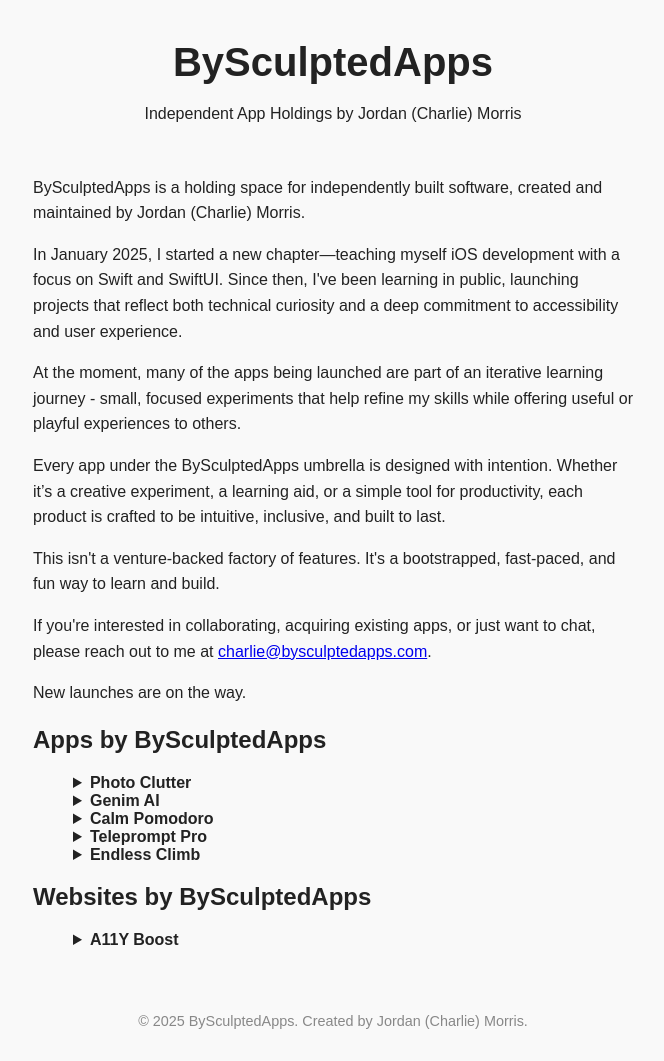
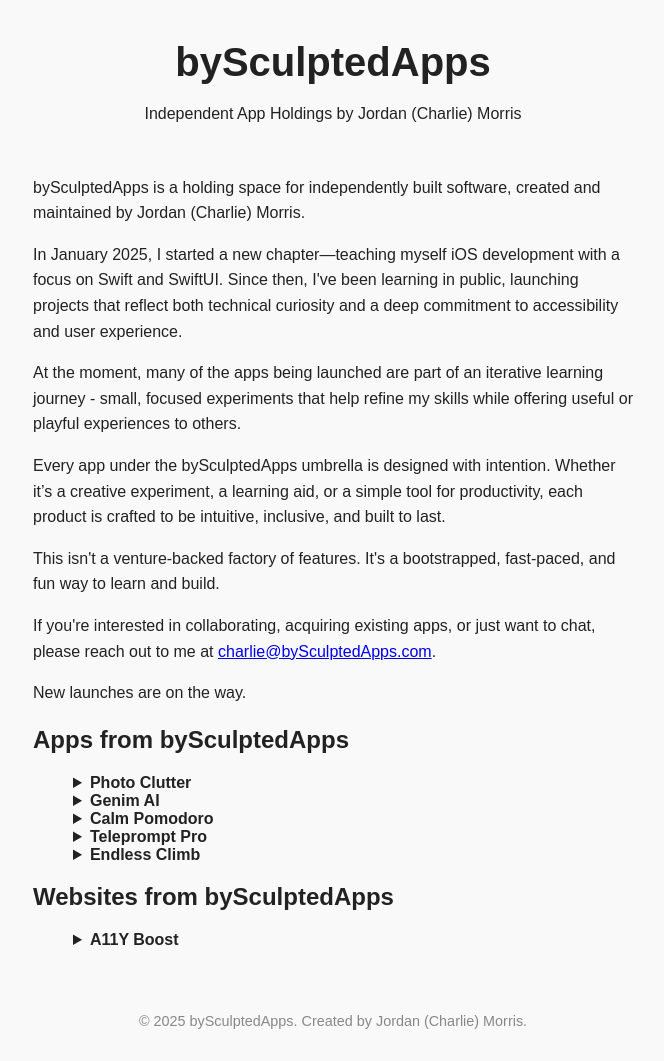
Before and after one commit to CharlieYalf/sculpted_apps_home, a plain HTML site: page index.html in a window 1280 px wide. Shown: the whole page, without its empty margins (307-971 px from the left). Drawn offline with Linux system fonts and the light colour scheme.

Commit message:
favicons

```diff
--- a/index.html
+++ b/index.html
@@ -4,7 +4,8 @@
 <head>
     <meta charset="UTF-8" />
     <meta name="viewport" content="width=device-width, initial-scale=1.0" />
-    <title>BySculptedApps – App Holdings by Jordan (Charlie) Morris</title>
+    <link rel="icon" type="image/ico" href="favicon.ico">
+    <title>bySculptedApps – App Holdings by Jordan (Charlie) Morris</title>
     <style>
         body {
             font-family: sans-serif;
@@ -53,13 +54,13 @@
 
 <body>
     <header>
-        <h1>BySculptedApps</h1>
+        <h1>bySculptedApps</h1>
         <p>Independent App Holdings by Jordan (Charlie) Morris</p>
     </header>
 
     <main>
         <p>
-            BySculptedApps is a holding space for independently built software, created and maintained by Jordan
+            bySculptedApps is a holding space for independently built software, created and maintained by Jordan
             (Charlie)
             Morris.
         </p>
@@ -73,7 +74,7 @@
             experiments that help refine my skills while offering useful or playful experiences to others.
         </p>
         <p>
-            Every app under the BySculptedApps umbrella is designed with intention. Whether it’s a creative experiment,
+            Every app under the bySculptedApps umbrella is designed with intention. Whether it’s a creative experiment,
             a learning aid, or a simple tool for productivity, each product is crafted to be intuitive, inclusive, and
             built to last.
         </p>
@@ -82,13 +83,13 @@
             build.
         </p>
         <p>If you're interested in collaborating, acquiring existing apps, or just want to chat, please reach out to me
-            at <a href="mailto:charlie@bysculptedapps.com">charlie@bysculptedapps.com</a>.</p>
+            at <a href="mailto:charlie@bySculptedApps.com">charlie@bySculptedApps.com</a>.</p>
         <p>
             New launches are on the way.
         </p>
 
         <section aria-label="Applications by Jordan (Charlie) Morris" style="max-width: 700px; margin: 0 auto;">
-            <h2>Apps by BySculptedApps</h2>
+            <h2>Apps from bySculptedApps</h2>
             <ul>
                 <li>
                     <details>
@@ -213,7 +214,7 @@
         </section>
 
         <section aria-label="Website by Jordan (Charlie) Morris" style="max-width: 700px; margin: 0 auto;">
-            <h2>Websites by BySculptedApps</h2>
+            <h2>Websites from bySculptedApps</h2>
             <ul>
                 <li>
                     <details>
@@ -232,7 +233,7 @@
 
 
     <footer>
-        &copy; <span id="year"></span> BySculptedApps. Created by Jordan (Charlie) Morris.
+        &copy; <span id="year"></span> bySculptedApps. Created by Jordan (Charlie) Morris.
     </footer>
 
     <script>
```
Also changed, not shown: favicon.ico (added).
